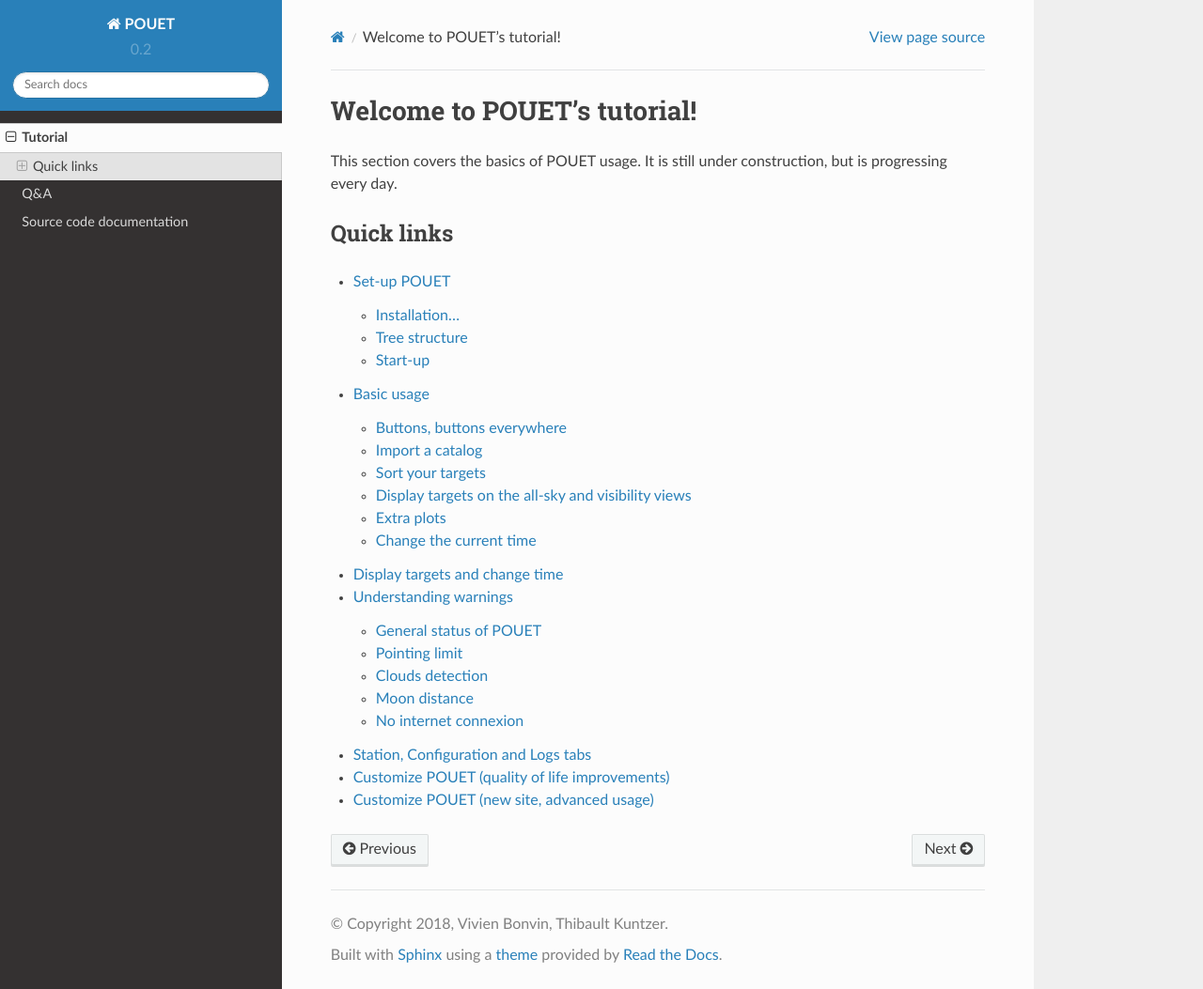
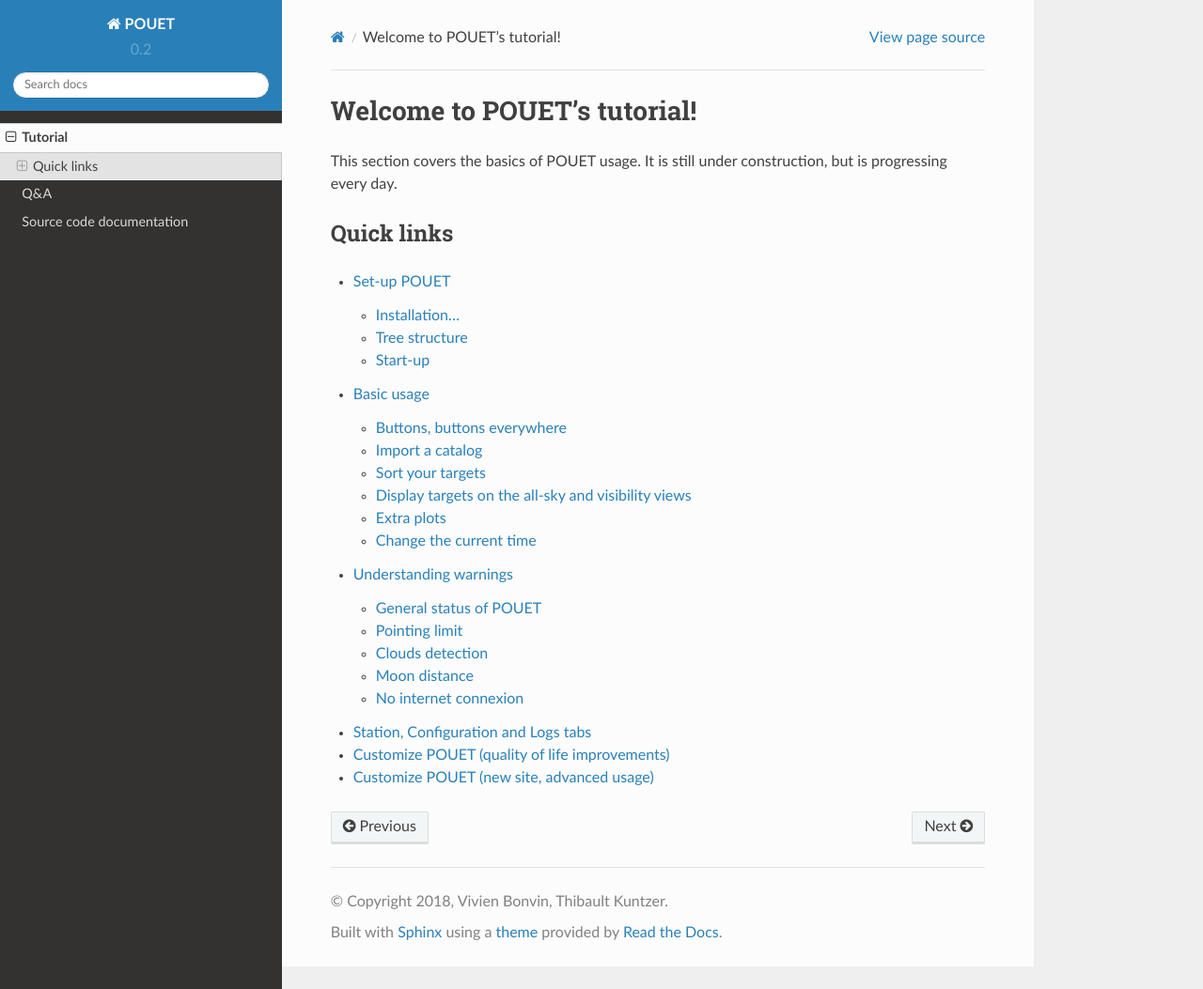
Before and after one commit to vbonvin/POUET, a Sphinx documentation site: the page built from docs/source/tutorial/intro.rst, in a window 1280 px wide and 1053 px high. Shown: the whole window at 94% size. Built offline with Sphinx 7.4.7 and the Read the Docs theme 2.0.0, drawn with Linux system fonts in a browser that asks for light colours; pages that are not in the unit, such as notebooks, are missing from menus.

Commit message:
updating index in intro

```diff
--- a/docs/source/tutorial/intro.rst
+++ b/docs/source/tutorial/intro.rst
@@ -14,7 +14,6 @@
 
     setup
     basic_loadandsort
-    Display targets and change time <basic_displayandtime>
     Understanding warnings <basic_warningmessages>
     Station, Configuration and Logs tabs <advanced_alttabs>
     Customize POUET (quality of life improvements) <advanced_qualityoflife>
```
